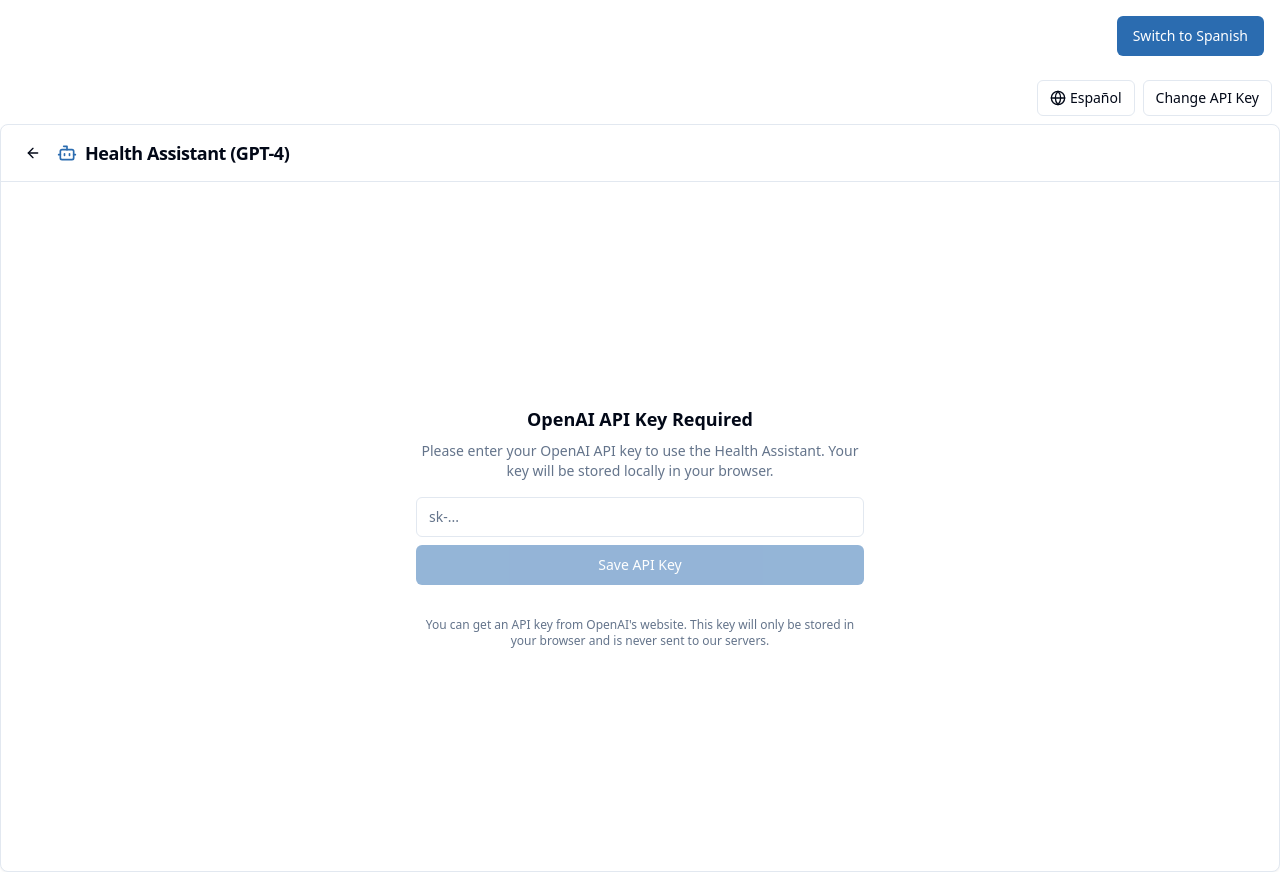
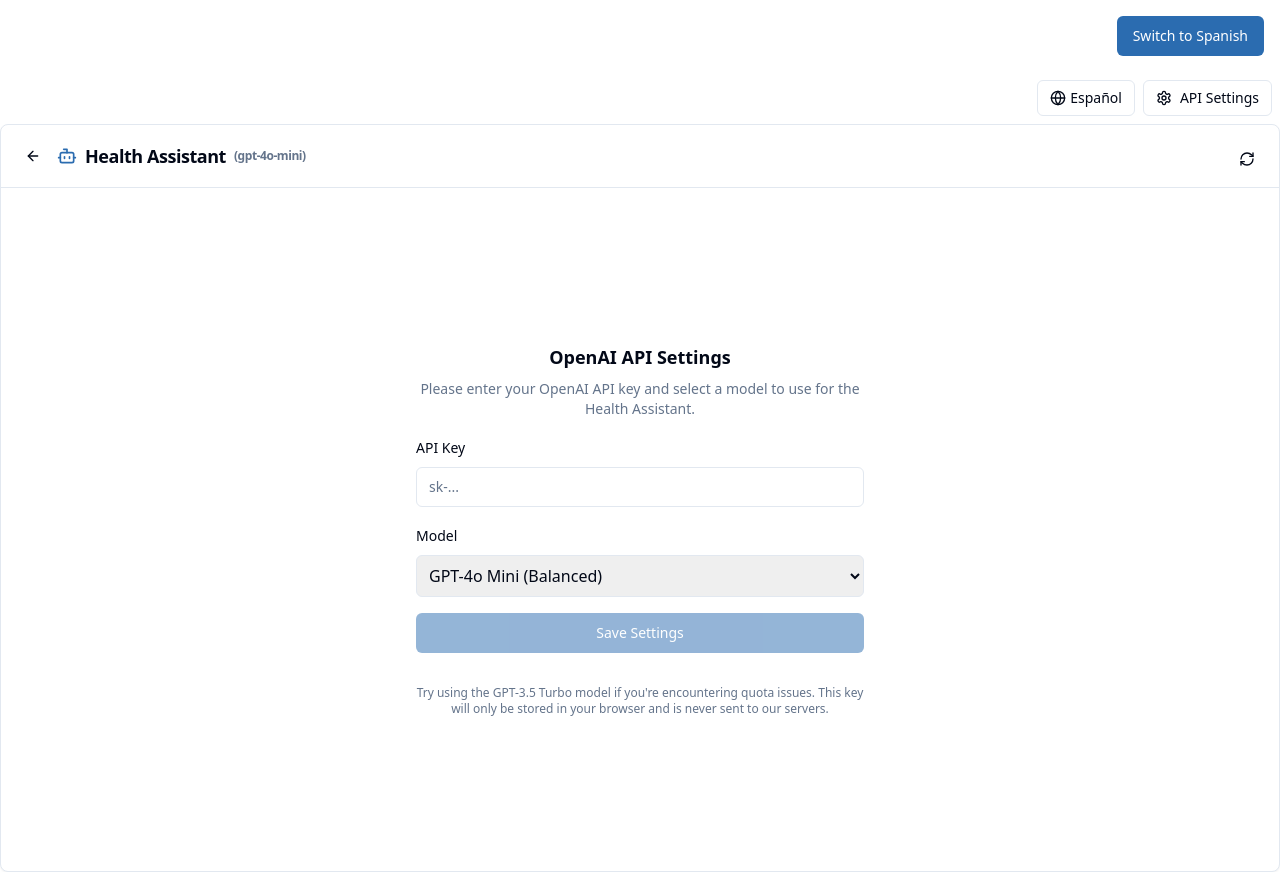
Before and after one commit to simar7511/health-connectivity-lounge, a React (Vite) app: page /ai-chat in a window 1280 px wide. Built offline with nearby package versions, Linux system fonts and the light colour scheme.

Commit message:
Fix: Persistent API error
The AI Health Assistant is still encountering a persistent API error despite multiple attempts to resolve it.  Further investigation and debugging are needed.

```diff
--- a/src/components/dashboard/AIHealthAssistant.tsx
+++ b/src/components/dashboard/AIHealthAssistant.tsx
@@ -5,7 +5,7 @@ import { Input } from "@/components/ui/input";
 import { Card, CardContent, CardHeader, CardTitle, CardFooter } from "@/components/ui/card";
 import { ScrollArea } from "@/components/ui/scroll-area";
 import { useToast } from "@/hooks/use-toast";
-import { Mic, Send, Bot, User, ArrowLeft, Loader2, AlertCircle } from "lucide-react";
+import { Mic, Send, Bot, User, ArrowLeft, Loader2, AlertCircle, RefreshCw } from "lucide-react";
 import { db } from "@/lib/firebase";
 import { collection, addDoc, serverTimestamp, query, orderBy, onSnapshot, where } from "firebase/firestore";
 import { getAuth } from "firebase/auth";
@@ -16,6 +16,7 @@ interface AIHealthAssistantProps {
   language: "en" | "es";
   onBack: () => void;
   patientId?: string;
+  model?: string;
 }
 
 type Message = {
@@ -27,8 +28,8 @@ type Message = {
 
 // Greeting messages based on language
 const greetings = {
-  en: "Hello! I'm your Health Assistant powered by GPT-4. I can answer general health questions while you wait for your provider. How can I help you today?",
-  es: "¡Hola! Soy tu Asistente de Salud potenciado por GPT-4. Puedo responder preguntas generales sobre salud mientras esperas a tu proveedor. ¿Cómo puedo ayudarte hoy?"
+  en: "Hello! I'm your Health Assistant powered by AI. I can answer general health questions while you wait for your provider. How can I help you today?",
+  es: "¡Hola! Soy tu Asistente de Salud potenciado por IA. Puedo responder preguntas generales sobre salud mientras esperas a tu proveedor. ¿Cómo puedo ayudarte hoy?"
 };
 
 // Common disclaimer based on language
@@ -40,20 +41,20 @@ const disclaimers = {
 // Error messages based on language
 const errorMessages = {
   en: {
-    quotaExceeded: "OpenAI API quota exceeded. Please try again later or use a different API key.",
+    quotaExceeded: "OpenAI API quota exceeded. Please try using a different API key or try a more economical model like GPT-3.5 Turbo in the API settings.",
     invalidKey: "Invalid API key. Please check your API key and try again.",
     networkError: "Network error. Please check your internet connection and try again.",
     default: "An error occurred. Please try again."
   },
   es: {
-    quotaExceeded: "Cuota de API de OpenAI excedida. Intente de nuevo más tarde o use una clave API diferente.",
+    quotaExceeded: "Cuota de API de OpenAI excedida. Intente usar una clave API diferente o pruebe un modelo más económico como GPT-3.5 Turbo en la configuración de API.",
     invalidKey: "Clave API inválida. Por favor, verifique su clave API e inténtelo de nuevo.",
     networkError: "Error de red. Compruebe su conexión a Internet e inténtelo de nuevo.",
     default: "Se produjo un error. Inténtelo de nuevo."
   }
 };
 
-export function AIHealthAssistant({ language, onBack, patientId }: AIHealthAssistantProps) {
+export function AIHealthAssistant({ language, onBack, patientId, model = "gpt-4o-mini" }: AIHealthAssistantProps) {
   const [input, setInput] = useState("");
   const [messages, setMessages] = useState<Message[]>([]);
   const [isProcessing, setIsProcessing] = useState(false);
@@ -61,6 +62,7 @@ export function AIHealthAssistant({ language, onBack, patientId }: AIHealthAssis
   const [openAIKey, setOpenAIKey] = useState<string>("");
   const [showAPIKeyInput, setShowAPIKeyInput] = useState(false);
   const [apiError, setApiError] = useState<string | null>(null);
+  const [currentModel, setCurrentModel] = useState(model);
   const messagesEndRef = useRef<HTMLDivElement>(null);
   const auth = getAuth();
   const { toast } = useToast();
@@ -79,6 +81,12 @@ export function AIHealthAssistant({ language, onBack, patientId }: AIHealthAssis
     const storedKey = localStorage.getItem("openai_api_key");
     if (storedKey) {
       setOpenAIKey(storedKey);
+
+      // Also get the model if available
+      const storedModel = localStorage.getItem("openai_model");
+      if (storedModel) {
+        setCurrentModel(storedModel);
+      }
     } else {
       setShowAPIKeyInput(true);
     }
@@ -122,13 +130,14 @@ export function AIHealthAssistant({ language, onBack, patientId }: AIHealthAssis
   const saveAPIKey = () => {
     if (openAIKey.trim()) {
       localStorage.setItem("openai_api_key", openAIKey);
+      localStorage.setItem("openai_model", currentModel);
       setShowAPIKeyInput(false);
       setApiError(null);
       toast({
-        title: language === "en" ? "API Key Saved" : "Clave API Guardada",
+        title: language === "en" ? "Settings Saved" : "Configuración Guardada",
         description: language === "en"
-          ? "Your OpenAI API key has been saved for this session."
-          : "Tu clave API de OpenAI ha sido guardada para esta sesión.",
+          ? "Your OpenAI API settings have been saved."
+          : "Tu configuración de OpenAI API ha sido guardada.",
         variant: "default",
       });
     }
@@ -136,7 +145,7 @@ export function AIHealthAssistant({ language, onBack, patientId }: AIHealthAssis
 
   const callOpenAI = async (userMessage: string, previousMessages: Message[]) => {
     try {
-      console.log("Calling OpenAI API...");
+      console.log(`Calling OpenAI API using model: ${currentModel}...`);
       const response = await fetch("https://api.openai.com/v1/chat/completions", {
         method: "POST",
         headers: {
@@ -144,7 +153,7 @@ export function AIHealthAssistant({ language, onBack, patientId }: AIHealthAssis
           Authorization: `Bearer ${openAIKey}`,
         },
         body: JSON.stringify({
-          model: "gpt-4o-mini",
+          model: currentModel,
           messages: [
             {
               role: "system",
@@ -294,6 +303,10 @@ export function AIHealthAssistant({ language, onBack, patientId }: AIHealthAssis
     setUseVoiceInput(false);
   };
 
+  const refreshPage = () => {
+    window.location.reload();
+  };
+
   return (
     <Card className="flex flex-col h-full">
       <CardHeader className="px-4 py-3 border-b flex flex-row items-center justify-between">
@@ -308,21 +321,31 @@ export function AIHealthAssistant({ language, onBack, patientId }: AIHealthAssis
           </Button>
           <CardTitle className="text-lg flex items-center">
             <Bot className="mr-2 h-5 w-5 text-primary" />
-            {language === "en" ? "Health Assistant (GPT-4)" : "Asistente de Salud (GPT-4)"}
+            {language === "en" ? "Health Assistant" : "Asistente de Salud"}
+            <span className="ml-2 text-xs text-muted-foreground">({currentModel})</span>
           </CardTitle>
         </div>
+        <Button
+          variant="ghost"
+          size="icon"
+          className="h-8 w-8"
+          onClick={refreshPage}
+          title={language === "en" ? "Refresh" : "Actualizar"}
+        >
+          <RefreshCw className="h-4 w-4" />
+        </Button>
       </CardHeader>
 
       {showAPIKeyInput ? (
         <CardContent className="flex-1 p-6 flex flex-col items-center justify-center gap-4">
           <div className="text-center max-w-md mx-auto space-y-2">
             <h3 className="text-lg font-semibold">
-              {language === "en" ? "OpenAI API Key Required" : "Se Requiere Clave API de OpenAI"}
+              {language === "en" ? "OpenAI API Settings" : "Configuración API de OpenAI"}
             </h3>
             <p className="text-sm text-muted-foreground">
               {language === "en"
-                ? "Please enter your OpenAI API key to use the Health Assistant. Your key will be stored locally in your browser."
-                : "Por favor, ingrese su clave API de OpenAI para usar el Asistente de Salud. Su clave se almacenará localmente en su navegador."}
+                ? "Please enter your OpenAI API key and select a model to use for the Health Assistant."
+                : "Por favor, ingrese su clave API de OpenAI y seleccione un modelo para usar en el Asistente de Salud."}
             </p>
           </div>
 
@@ -338,26 +361,49 @@ export function AIHealthAssistant({ language, onBack, patientId }: AIHealthAssis
             </Alert>
           )}
 
-          <div className="w-full max-w-md space-y-2">
+          <div className="w-full max-w-md space-y-4">
+            <div className="space-y-2">
+              <label htmlFor="apiKey" className="text-sm font-medium">
+                {language === "en" ? "API Key" : "Clave API"}
+              </label>
               <Input
+                id="apiKey"
                 type="password"
                 value={openAIKey}
                 onChange={(e) => setOpenAIKey(e.target.value)}
                 placeholder={language === "en" ? "sk-..." : "sk-..."}
                 className="w-full"
               />
+            </div>
+
+            <div className="space-y-2">
+              <label htmlFor="model" className="text-sm font-medium">
+                {language === "en" ? "Model" : "Modelo"}
+              </label>
+              <select
+                id="model"
+                value={currentModel}
+                onChange={(e) => setCurrentModel(e.target.value)}
+                className="w-full p-2 border rounded-md focus:outline-none focus:ring-2 focus:ring-primary"
+              >
+                <option value="gpt-3.5-turbo">GPT-3.5 Turbo (Faster, less quota)</option>
+                <option value="gpt-4o-mini">GPT-4o Mini (Balanced)</option>
+                <option value="gpt-4o">GPT-4o (Advanced, more quota)</option>
+              </select>
+            </div>
+
             <Button
               onClick={saveAPIKey}
               className="w-full"
               disabled={!openAIKey.trim()}
             >
-              {language === "en" ? "Save API Key" : "Guardar Clave API"}
+              {language === "en" ? "Save Settings" : "Guardar Configuración"}
             </Button>
           </div>
           <p className="text-xs text-muted-foreground mt-4 max-w-md text-center">
             {language === "en"
-              ? "You can get an API key from OpenAI's website. This key will only be stored in your browser and is never sent to our servers."
-              : "Puede obtener una clave API en el sitio web de OpenAI. Esta clave solo se almacenará en su navegador y nunca se enviará a nuestros servidores."}
+              ? "Try using the GPT-3.5 Turbo model if you're encountering quota issues. This key will only be stored in your browser and is never sent to our servers."
+              : "Intente usar el modelo GPT-3.5 Turbo si está teniendo problemas de cuota. Esta clave solo se almacenará en su navegador y nunca se enviará a nuestros servidores."}
           </p>
         </CardContent>
       ) : (
@@ -377,7 +423,7 @@ export function AIHealthAssistant({ language, onBack, patientId }: AIHealthAssis
                     onClick={handleChangeAPIKey}
                     className="mt-1 self-start"
                   >
-                    {language === "en" ? "Change API Key" : "Cambiar Clave API"}
+                    {language === "en" ? "Change API Settings" : "Cambiar Configuración API"}
                   </Button>
                 </AlertDescription>
               </Alert>
--- a/src/pages/AIHealthChatPage.tsx
+++ b/src/pages/AIHealthChatPage.tsx
@@ -6,7 +6,8 @@ import { Button } from "@/components/ui/button";
 import { Dialog, DialogContent, DialogHeader, DialogTitle, DialogDescription, DialogFooter } from "@/components/ui/dialog";
 import { Input } from "@/components/ui/input";
 import { useToast } from "@/hooks/use-toast";
-import { GlobeIcon } from "lucide-react";
+import { GlobeIcon, Settings } from "lucide-react";
+import { Select, SelectContent, SelectItem, SelectTrigger, SelectValue } from "@/components/ui/select";
 
 export const AIHealthChatPage = () => {
   const { patientId } = useParams();
@@ -17,6 +18,7 @@ export const AIHealthChatPage = () => {
   });
   const [showApiDialog, setShowApiDialog] = useState(false);
   const [apiKey, setApiKey] = useState(() => localStorage.getItem("openai_api_key") || "");
+  const [model, setModel] = useState(() => localStorage.getItem("openai_model") || "gpt-4o-mini");
 
   useEffect(() => {
     // Update session storage when language changes
@@ -34,14 +36,15 @@ export const AIHealthChatPage = () => {
   const saveApiKey = () => {
     if (apiKey.trim()) {
       localStorage.setItem("openai_api_key", apiKey);
+      localStorage.setItem("openai_model", model);
       setShowApiDialog(false);
       toast({
-        title: language === "en" ? "API Key Saved" : "Clave API Guardada",
+        title: language === "en" ? "Settings Saved" : "Configuración Guardada",
         description: language === "en"
-          ? "Your OpenAI API key has been updated."
-          : "Tu clave API de OpenAI ha sido actualizada.",
+          ? "Your OpenAI API key and model have been updated."
+          : "Tu clave API de OpenAI y modelo han sido actualizados.",
       });
-      window.location.reload(); // Reload to refresh the component with the new API key
+      window.location.reload(); // Reload to refresh the component with the new settings
     } else {
       toast({
         title: language === "en" ? "Error" : "Error",
@@ -69,8 +72,10 @@ export const AIHealthChatPage = () => {
           variant="outline"
           size="sm"
           onClick={() => setShowApiDialog(true)}
+          className="flex items-center gap-1"
         >
-          {language === "en" ? "Change API Key" : "Cambiar Clave API"}
+          <Settings className="h-4 w-4 mr-1" />
+          {language === "en" ? "API Settings" : "Configuración API"}
         </Button>
       </div>
 
@@ -79,6 +84,7 @@ export const AIHealthChatPage = () => {
           language={language}
           onBack={handleBack}
           patientId={patientId}
+          model={model}
         />
       </div>
 
@@ -86,25 +92,48 @@ export const AIHealthChatPage = () => {
         <DialogContent>
           <DialogHeader>
             <DialogTitle>
-              {language === "en" ? "OpenAI API Key" : "Clave API de OpenAI"}
+              {language === "en" ? "OpenAI API Settings" : "Configuración API de OpenAI"}
             </DialogTitle>
             <DialogDescription>
               {language === "en"
-                ? "Enter your OpenAI API key to use the Health Assistant."
-                : "Ingrese su clave API de OpenAI para usar el Asistente de Salud."}
+                ? "Enter your OpenAI API key and select a model to use for the Health Assistant."
+                : "Ingrese su clave API de OpenAI y seleccione un modelo para usar en el Asistente de Salud."}
             </DialogDescription>
           </DialogHeader>
-          <div className="py-4">
+          <div className="py-4 space-y-4">
+            <div className="space-y-2">
+              <label htmlFor="apiKey" className="text-sm font-medium">
+                {language === "en" ? "API Key" : "Clave API"}
+              </label>
               <Input
+                id="apiKey"
                 type="password"
                 placeholder="sk-..."
                 value={apiKey}
                 onChange={(e) => setApiKey(e.target.value)}
               />
-            <p className="mt-2 text-xs text-muted-foreground">
+            </div>
+
+            <div className="space-y-2">
+              <label htmlFor="model" className="text-sm font-medium">
+                {language === "en" ? "Model" : "Modelo"}
+              </label>
+              <Select value={model} onValueChange={setModel}>
+                <SelectTrigger>
+                  <SelectValue placeholder={language === "en" ? "Select model" : "Seleccionar modelo"} />
+                </SelectTrigger>
+                <SelectContent>
+                  <SelectItem value="gpt-3.5-turbo">GPT-3.5 Turbo (Faster, less quota)</SelectItem>
+                  <SelectItem value="gpt-4o-mini">GPT-4o Mini (Balanced)</SelectItem>
+                  <SelectItem value="gpt-4o">GPT-4o (Advanced, more quota)</SelectItem>
+                </SelectContent>
+              </Select>
+            </div>
+
+            <p className="text-xs text-muted-foreground mt-2">
               {language === "en"
-                ? "You can get an API key from the OpenAI website. This key is stored locally in your browser."
-                : "Puede obtener una clave API en el sitio web de OpenAI. Esta clave se almacena localmente en su navegador."}
+                ? "You can get an API key from the OpenAI website. This key is stored locally in your browser. Try using the GPT-3.5 Turbo model if you're encountering quota issues."
+                : "Puede obtener una clave API en el sitio web de OpenAI. Esta clave se almacena localmente en su navegador. Intente usar el modelo GPT-3.5 Turbo si está teniendo problemas de cuota."}
             </p>
           </div>
           <DialogFooter>
```
Lines whose indentation alone changed are shown as unchanged.
